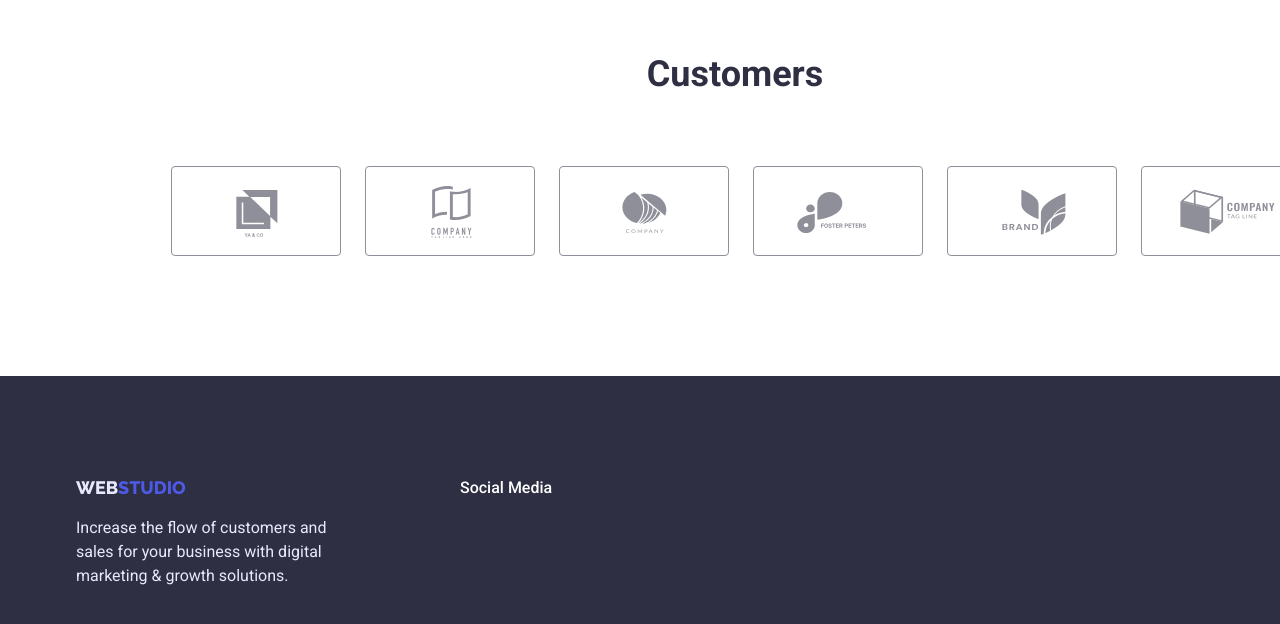
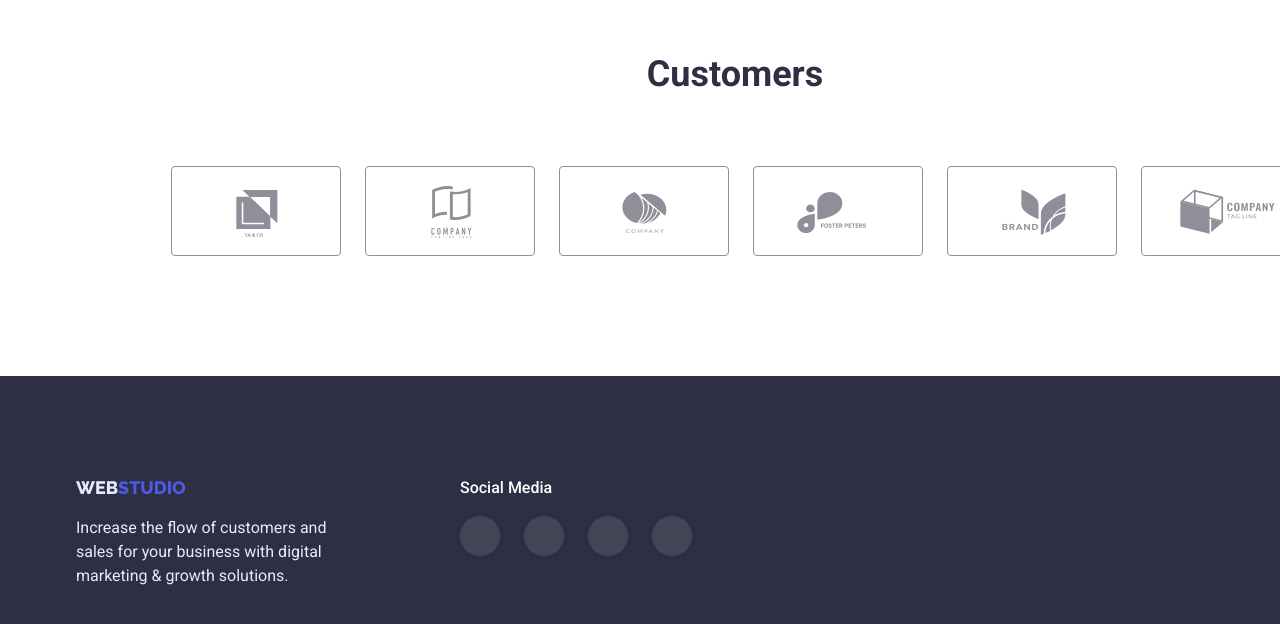
Before and after one commit to naliworld/goit-markup-hw-4, a plain HTML site: page index.html in a window 1280 px wide. Shown: the part 2004-2628 px from the top of the page. Drawn offline with nearby package versions, Linux system fonts and the light colour scheme.

Commit message:
Update index.html

```diff
--- a/index.html
+++ b/index.html
@@ -345,29 +345,29 @@
       <div class="footer-social">
      <p class="footer-socials">Social Media</p>
      <ul class="footer-lists">
-       <li class="foooter-items">
-        <a href="footer-links">
+       <li class="footer-items">
+        <a class="footer-links">
           <svg class="footer-icons" width="24" height="24">
             <use href="./images/wa-defs.svg#icon-instagram"></use>
           </svg>
         </a>
        </li>
-       <li class="foooter-items">
-        <a href="footer-links">
+       <li class="footer-items">
+        <a class="footer-links">
           <svg class="footer-icons" width="24" height="24">
             <use href="./images/wa-defs.svg#icon-twitter"></use>
           </svg>
         </a>
        </li>
-       <li class="foooter-items">
-        <a href="footer-links">
+       <li class="footer-items">
+        <a class="footer-links">
           <svg class="footer-icons" width="24" height="24">
             <use href="./images/wa-defs.svg#icon-facebook"></use>
           </svg>
         </a>
        </li>
-       <li class="foooter-items">
-        <a href="footer-links">
+       <li class="footer-items" >
+        <a class="footer-links">
           <svg class="footer-icons" width="24" height="24">
             <use href="./images/wa-defs.svg#icon-linkedin"></use>
           </svg>
@@ -376,7 +376,6 @@
      </ul>
     </div>
     </div>
-
   </footer>
   </body>
 </html>
```
